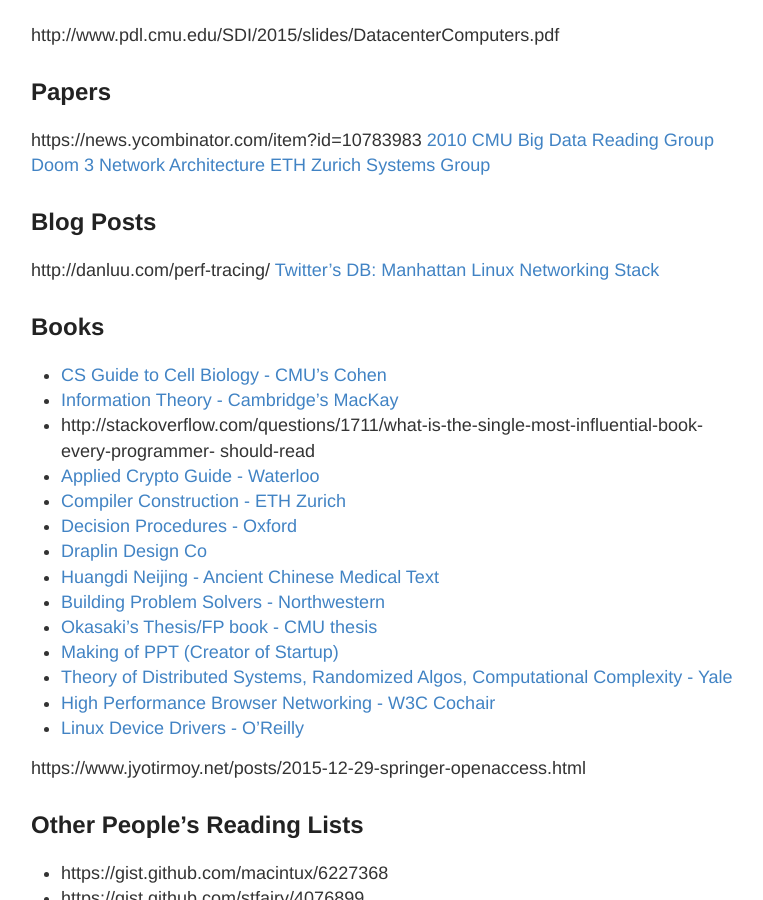
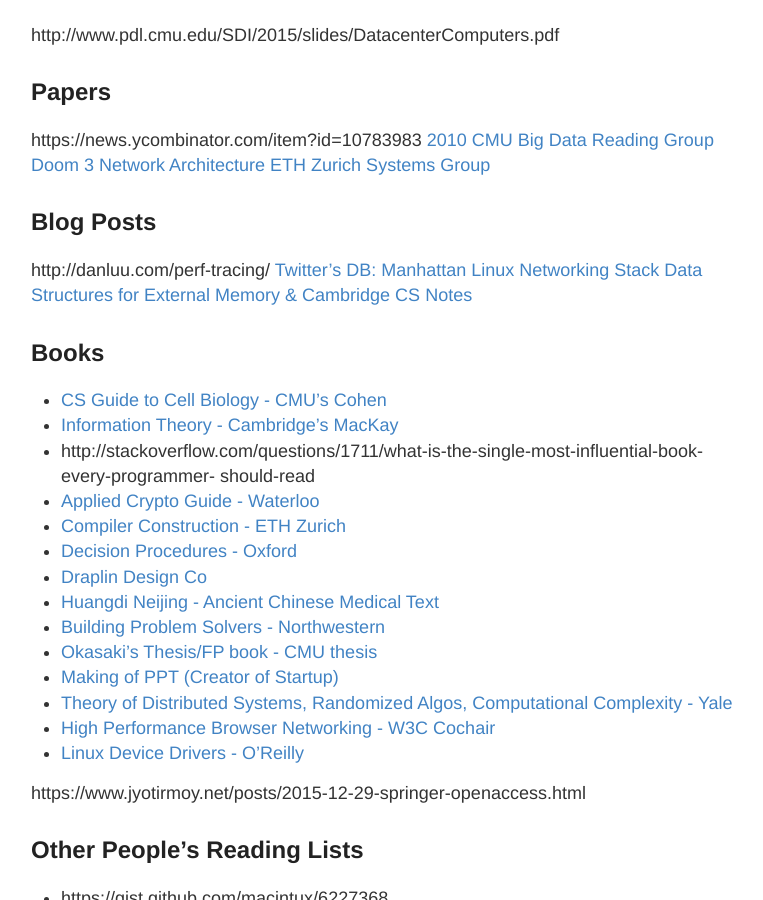
Before and after one commit to RONNCC/ronncc.github, a Jekyll site: the page built from _posts/2015-12-25-ReadingList.md, in a window 1280 px wide and 900 px high, scrolled down 468 px. Shown: the whole window, without its empty margins (249-1012 px from the left). Built offline with Jekyll 4.4.1, drawn with Linux system fonts in a browser that asks for light colours; comment, search, counter and statistics services are not loaded.

Commit message:
Updated 2015-12-25-ReadingList.md

```diff
--- a/_posts/2015-12-25-ReadingList.md
+++ b/_posts/2015-12-25-ReadingList.md
@@ -34,6 +34,7 @@
 http://danluu.com/perf-tracing/
 [Twitter's DB: Manhattan](https://blog.twitter.com/2016/strong-consistency-in-manhattan)
 [Linux Networking Stack](https://www.privateinternetaccess.com/blog/2016/01/linux-networking-stack-from-the-ground-up-part-1/)
+[Data Structures for External Memory & Cambridge CS Notes](http://blog.omega-prime.co.uk/?p=197)
 
 ## Books
 - [CS Guide to Cell Biology - CMU's Cohen](http://www.cs.cmu.edu/~wcohen/GuideToBiology-sampleChapter-release1.4.pdf)
```
